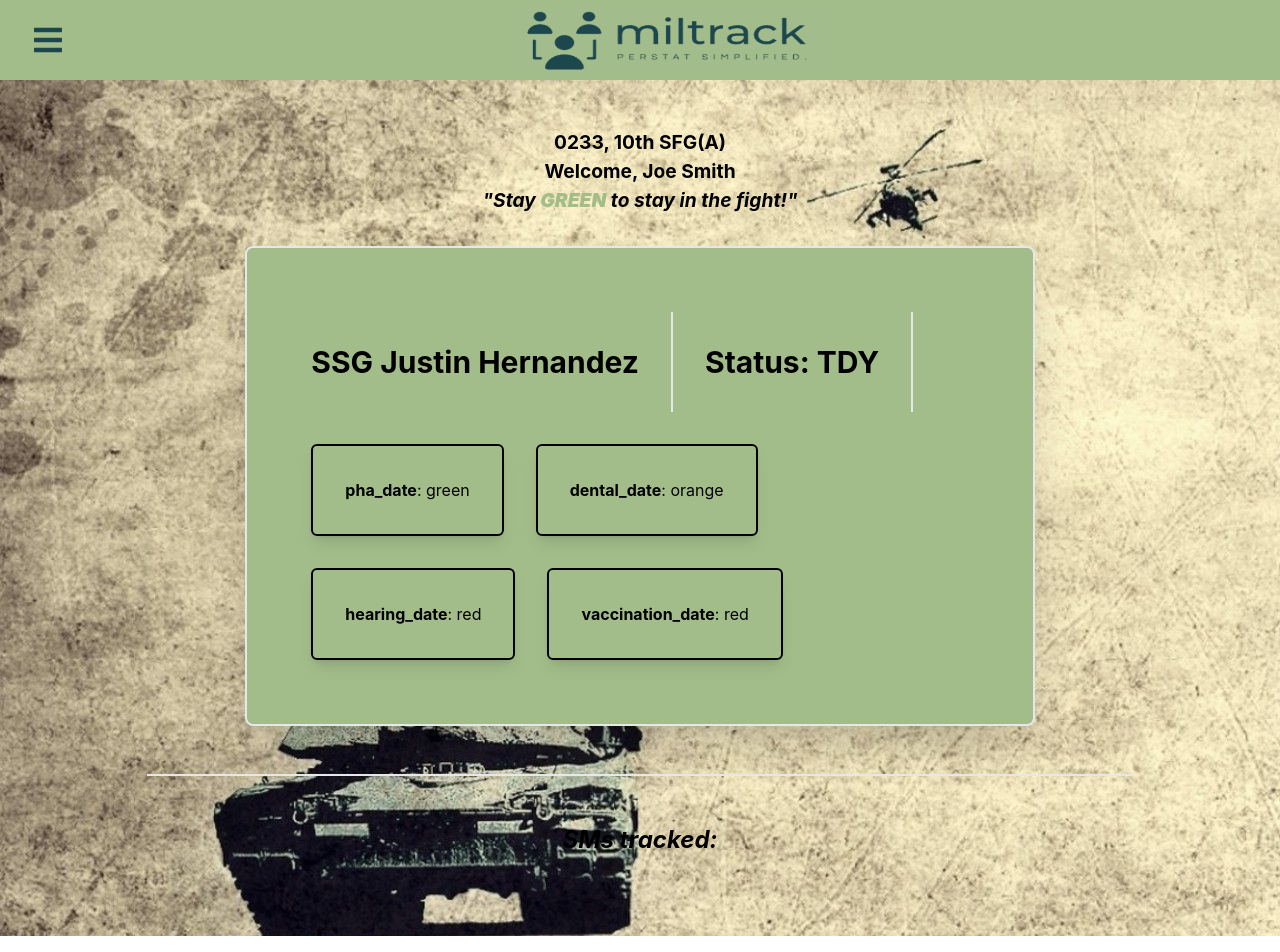
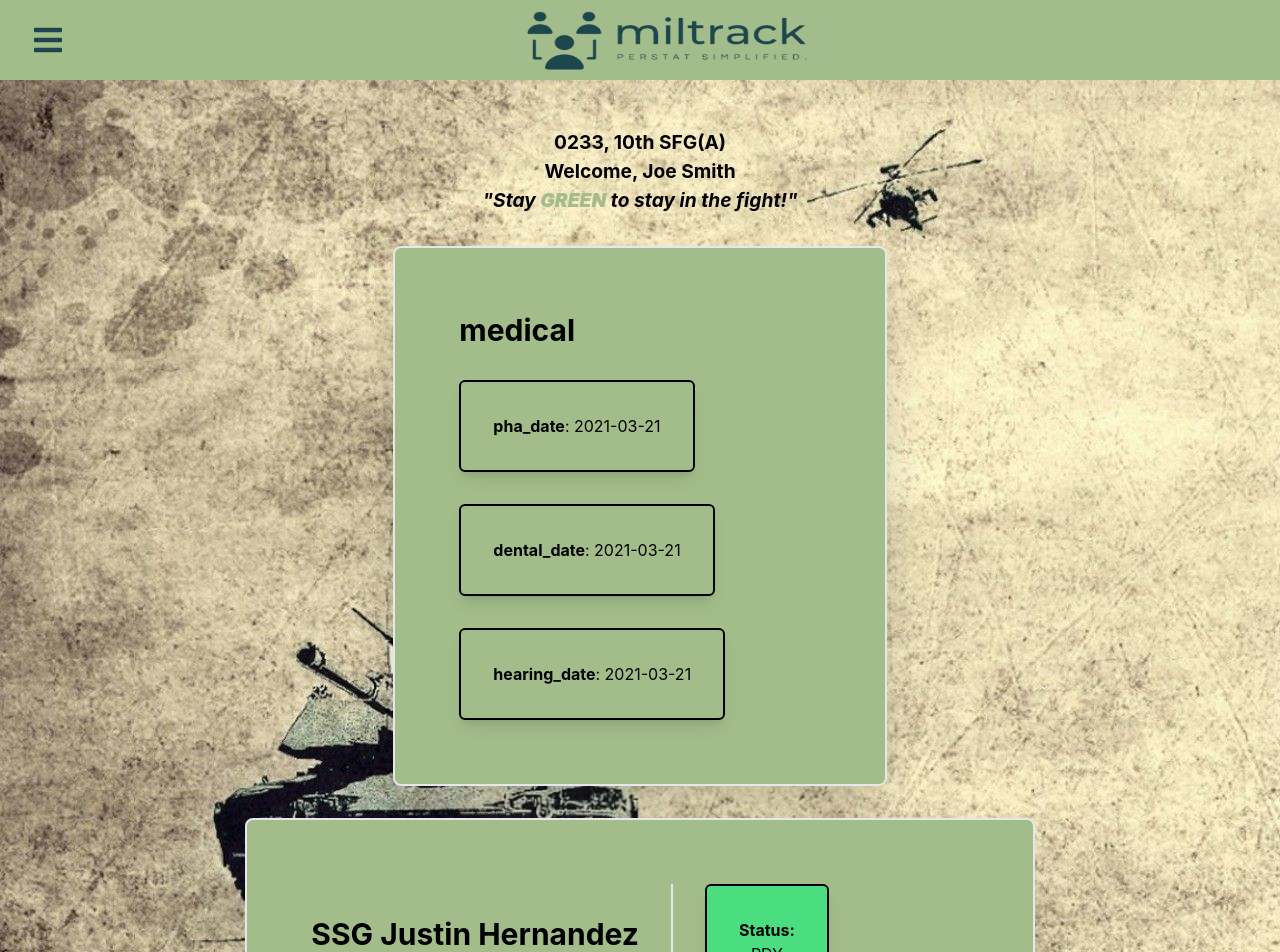
Before and after one commit to snack-boomz/miltrack, a React (Create React App) app in the folder client/: page /dashboard in a window 1280 px wide. Shown: the top 952 px of the page. Built offline with nearby package versions, Linux system fonts and the light colour scheme.

Commit message:
Further progress and closer to the vision of sub tags

```diff
--- a/client/src/components/SubTag.jsx
+++ b/client/src/components/SubTag.jsx
@@ -8,13 +8,28 @@ import * as GrIcons from 'react-icons/gr';
 
 const SubTag = (props) => {
 
+    const colorHelper = (amber, red) => {
+
+        if (red) {
+            return 'bg-red-400 border border-2 border-black border-double p-8 rounded-md shadow-lg';
+
+        } else if (amber) {
+            return 'bg-amber-400 border border-2 border-black border-double p-8 rounded-md shadow-lg'
+
+        } else {
+            return 'bg-green-400 border border-2 border-black border-double p-8 rounded-md shadow-lg'
+        }
+    }
 
     return (
         <ul key="0" className="w-8/12 list-none flex flex-row flex-wrap gap-8 border border-2 border-gray border-double mx-auto my-8 p-16 bg-[#A3BD8A] rounded-lg shadow-2xl justify-start">
             <h2 className="text-3xl font-bold border-r-2 py-8 pr-8">{props.currentSM.rank} {props.currentSM.full_name}</h2>
-            <h2 className="text-3xl font-bold border-r-2 py-8 pr-8">Status: {props.currentSM.status}</h2>
             {props.elements.map((element, index) => {
-                return Object.keys(element).map((key, key_index) => {
+                let currentLabel = "";
+                let currentLabelStatus = "";
+                let amber = false;
+                let red = false;
+                Object.keys(element).map((key, key_index) => {
 
                     if (key === "id") {
                         return;
@@ -27,47 +42,75 @@ const SubTag = (props) => {
                             currentValue = value;
                         }
                     })
-                    if (index <= 0) {
+                    if (index <= 10) {
+                        console.log(key);
+                        console.log(currentValue);
+
+                        if (key === "current_status") {
+                            currentLabel = "Status";
+
+                            if (currentValue === "TDY") {
+                                currentLabelStatus = "TDY";
+                                red = true;
+                            } else if (currentValue === "Leave") {
+                                amber = true;
+                                currentLabelStatus = "Leave"
+                            } else {
+                                currentLabelStatus = "PDY"
+                            }
+
+                        }
                         // console.log(key_index);
                         // console.log(currentValue);
-                        let statusColor = "";
+
                         // console.log(`${currentValue.valueOf()} : ${new Date('2020-01-01').toString().valueOf()}`)
+                        if (key === "pha_date" || key === "dental_date" || key === "hearing_date") {
 
-                        if (new Date(currentValue).valueOf() > Date.now()) {
+                            currentLabel = "Medical";
 
-                            if (new Date(currentValue).valueOf() - Date.now() <= 2592000000) {
-                                statusColor = "orange";
-                            } else {
-                                statusColor = "green";
+                            if (new Date(currentValue).valueOf() > Date.now()) {
+
+                                if (new Date(currentValue).valueOf() - Date.now() <= 2592000000) {
+                                    amber = true;
+
+                                } else {
+
+                                }
+
+                            } else if (new Date(currentValue).valueOf() < Date.now()) {
+                                    red = true;
+                                    currentLabelStatus = "red";
+                            }
+                        }
+
+                        if (key === "training_date") {
+
+                            currentLabel = "Annual Training";
+
+                            if (new Date(currentValue).valueOf() > Date.now()) {
+
+                                if (new Date(currentValue).valueOf() - Date.now() <= 2592000000) {
+                                    amber = true;
+                                    currentLabelStatus = "amber";
+
+                                } else {
+
+                                }
+
+                            } else if (new Date(currentValue).valueOf() < Date.now()) {
+                                    red = true;
+                                    currentLabelStatus = "red";
                             }
 
-                        } else if (new Date(currentValue).valueOf() < Date.now()) {
-                                statusColor = "red";
                         }
+                        // console.log(statusColor);
 
-                        // console.log(statusColor);
-                        return <li key={key_index} className={ statusColor === "green" ? `border border-2 border-black border-double p-8 rounded-md shadow-lg` : `bg-${statusColor}-400 border border-2 border-black border-double p-8 rounded-md shadow-lg` }><strong>{key}</strong>: {statusColor}</li>;
                     }
 
                 })
 
+                return <li key={index} className={ colorHelper(amber, red) }><strong>{currentLabel}:</strong> <br/><p className="text-center">{currentLabelStatus}</p> </li>;
 
-
-
-
-                // console.log(currentKeys);
-                // if (currentKey === 'id') {
-                //     return <></>
-                // }
-
-                // let currentValue = "";
-                // Object.values(props.elements).map((value, value_index) => {
-                //     if (value_index === key_index) {
-                //         currentValue = value;
-                //     }
-                // })
-
-                // return <li key={key_index} className="border border-2 border-black border-double p-8 rounded-md shadow-lg"><strong>{key}</strong>: {currentValue}</li>;
             })}
         </ul>
     )
--- a/client/src/components/dashboard.jsx
+++ b/client/src/components/dashboard.jsx
@@ -14,8 +14,10 @@ const userObject = {
   }
 
   const testArrayOfObjects = [
+    { id: 1, current_status: "PDY"},
     { id: 2, pha_date: '2022-12-30', dental_date: '2022-10-15', hearing_date: '2021-03-21', vaccination_date: '2021-03-21' },
-    { id: 3, training_name: '2021-03-21', training_date: '2021-03-21' },
+    { id: 3, training_name: '2021-03-21', training_date: '2022-10-05' },
+
   ]
 
 const data_user_basic = [
@@ -58,7 +60,7 @@ function Dashboard() {
                         <div style={{fontStyle: 'italic'}}>"Stay <strong className="text-[#A3BD8A]">GREEN</strong> to stay in the fight!"</div>
                         </tr>
                     </section>
-                         {/* <IndivTag elements={ testObject } component="medical"/> */}
+                         <IndivTag elements={ testObject } component="medical"/>
                          {/* Logged in Soldier below */}
                             <SubTag elements={ testArrayOfObjects } currentSM= { userObject } key={key}/>
                             <hr className="w-10/12 mx-auto border-t-2 mt-12"/>
```
